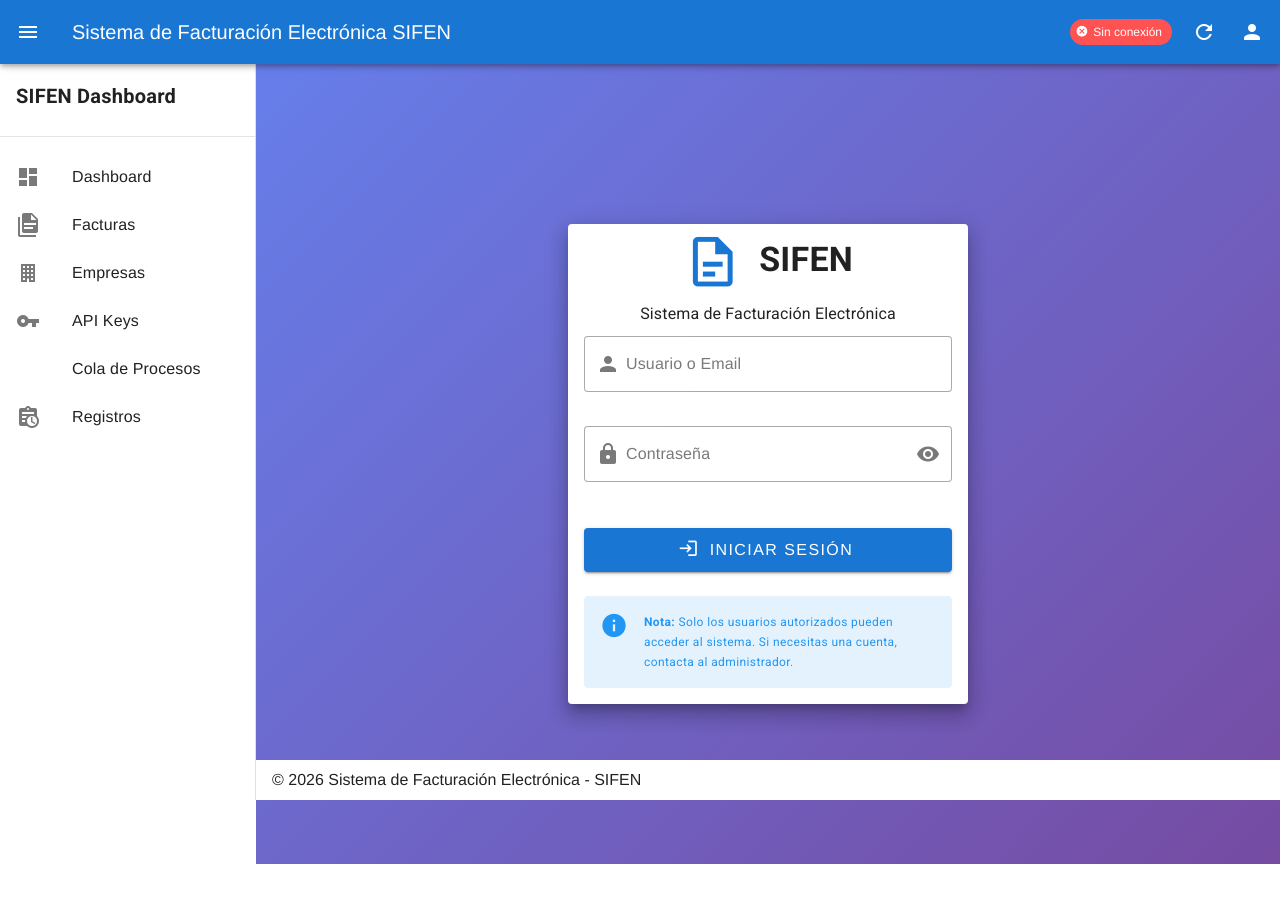
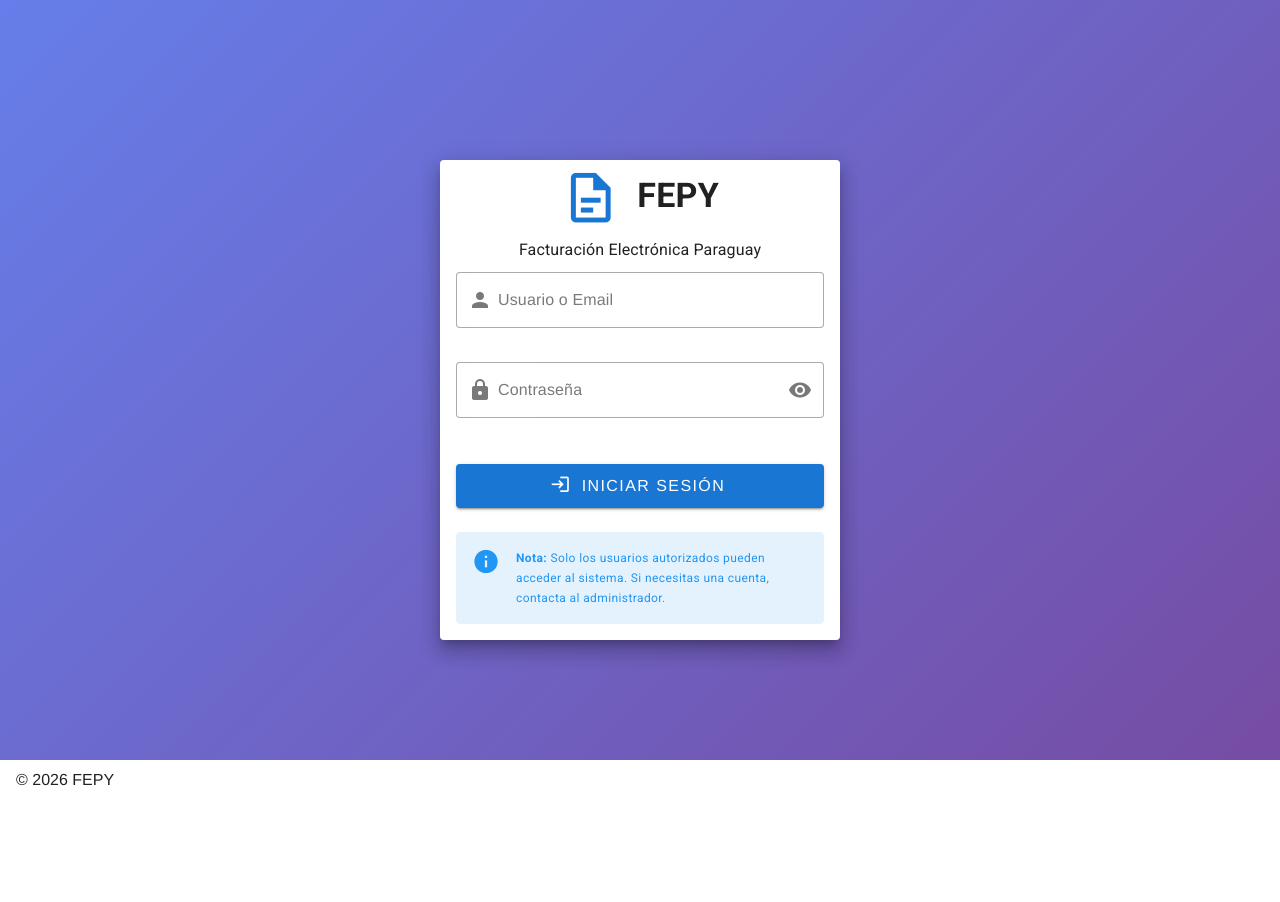
Before and after one commit to jaranetwork/fepy-frontend, a Vue app: page /login in a window 1280 px wide. After the commit the page ends 840 px from the top, so only its background shows below. Built offline with nearby package versions, Linux system fonts and the light colour scheme; no server answers.

Commit message:
- UI login update

```diff
--- a/index.html
+++ b/index.html
@@ -4,7 +4,7 @@
     <meta charset="utf-8">
     <meta http-equiv="X-UA-Compatible" content="IE=edge">
     <meta name="viewport" content="width=device-width,initial-scale=1.0">
-    <title>Sistema de Facturación Electrónica SIFEN</title>
+    <title>FEPY Facturación Electrónica Paraguay</title>
     <link rel="stylesheet" href="https://fonts.googleapis.com/css?family=Roboto:100,300,400,500,700,900">
     <link rel="stylesheet" href="https://cdn.jsdelivr.net/npm/@mdi/font@latest/css/materialdesignicons.min.css">
   </head>
--- a/src/App.vue
+++ b/src/App.vue
@@ -1,8 +1,8 @@
 <template>
   <v-app>
-    <v-app-bar app color="primary" dark>
+    <v-app-bar v-if="!isLoginPage" app color="primary" dark>
       <v-app-bar-nav-icon @click="drawer = !drawer"></v-app-bar-nav-icon>
-      <v-toolbar-title>Sistema de Facturación Electrónica SIFEN</v-toolbar-title>
+      <v-toolbar-title>Facturación Electrónica Paraguay</v-toolbar-title>
 
       <v-spacer></v-spacer>
 
@@ -51,11 +51,11 @@
       </v-menu>
     </v-app-bar>
 
-    <v-navigation-drawer v-model="drawer" app>
+    <v-navigation-drawer v-if="!isLoginPage" v-model="drawer" app>
       <v-list>
         <v-list-item link to="/">
           <v-list-item-title class="text-h6 font-weight-bold">
-            SIFEN Dashboard
+            FEPY Dashboard
           </v-list-item-title>
         </v-list-item>
 
@@ -110,7 +110,7 @@
     </v-main>
 
     <v-footer app>
-      <span>&copy; {{ new Date().getFullYear() }} Sistema de Facturación Electrónica - SIFEN</span>
+      <span>&copy; {{ new Date().getFullYear() }} FEPY</span>
     </v-footer>
 
     <v-snackbar v-model="snackbar" :color="snackbarColor" :timeout="3000">
@@ -151,6 +151,9 @@ export default {
 
     // Estado de autenticación
     const autenticado = ref(false);
+
+    // Computed para verificar si es página de login
+    const isLoginPage = computed(() => route.path === '/login');
 
     // Cargar información del usuario
     const cargarUsuario = () => {
@@ -207,6 +210,7 @@ export default {
       menu,
       usuario,
       autenticado,
+      isLoginPage,
       apiConnected,
       loadingApi,
       apiStatusColor,
--- a/src/components/LoginView.vue
+++ b/src/components/LoginView.vue
@@ -4,9 +4,9 @@
       <v-card-title class="text-center">
         <h2 class="text-h4 font-weight-bold">
           <v-icon color="primary" size="large" class="mr-2">mdi-file-document-outline</v-icon>
-          SIFEN
+          FEPY
         </h2>
-        <p class="text-subtitle-1 mt-2">Sistema de Facturación Electrónica</p>
+        <p class="text-subtitle-1 mt-2">Facturación Electrónica Paraguay</p>
       </v-card-title>
 
       <v-card-text>
```
